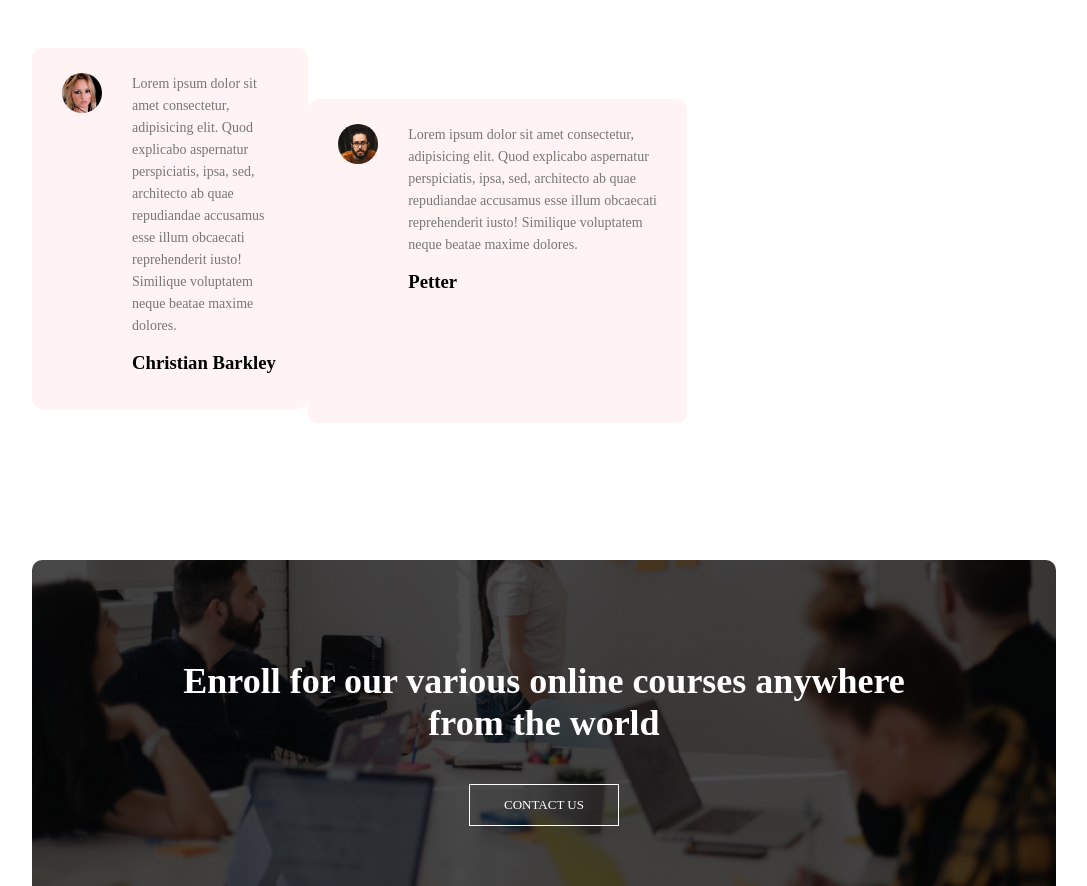
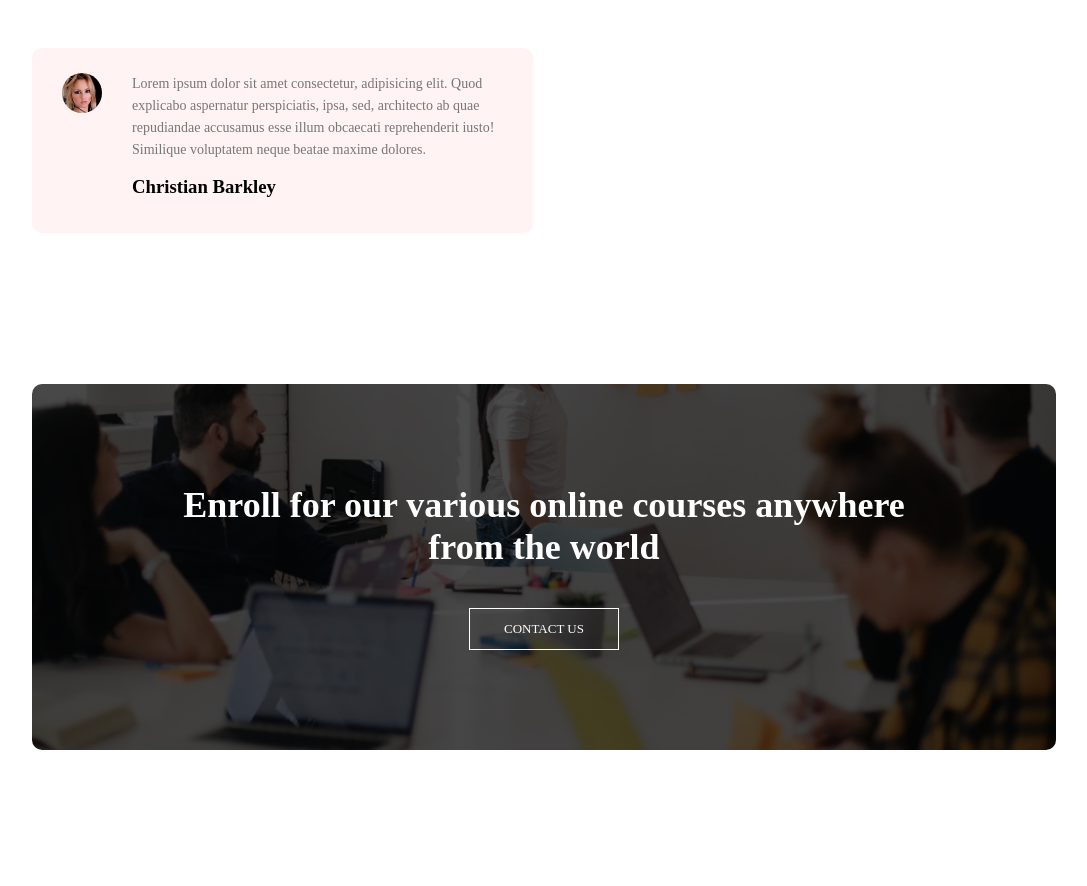
Before and after one commit to Abhishek-dwivedi09/Project1-university-website, a plain HTML site: page index.html in a window 1280 px wide. Shown: the part 2919-3805 px from the top of the page, without its empty margins (96-1183 px from the left). Drawn offline with Linux system fonts and the light colour scheme.

Commit message:
msg u have to write

```diff
--- a/index.html
+++ b/index.html
@@ -105,17 +105,7 @@
                     <h3>Christian Barkley</h3>
                 </div>
             </div>
-        <div class="row">
-            <div class="testimonials-col">
-                <img src="/images/user2.jpg">
-                <div>
-                    <p>Lorem ipsum dolor sit amet consectetur, adipisicing elit. Quod explicabo aspernatur perspiciatis,
-                         ipsa, sed, architecto ab quae repudiandae accusamus esse illum obcaecati reprehenderit iusto!
-                          Similique voluptatem neque beatae maxime dolores.</p>
-                    <h3>Petter</h3>
-                </div>
-            </div>
-        </div>
+
     </section>
     <section class="cta">
         <h1>Enroll for our various online courses anywhere<br>from the world</h1>
```
